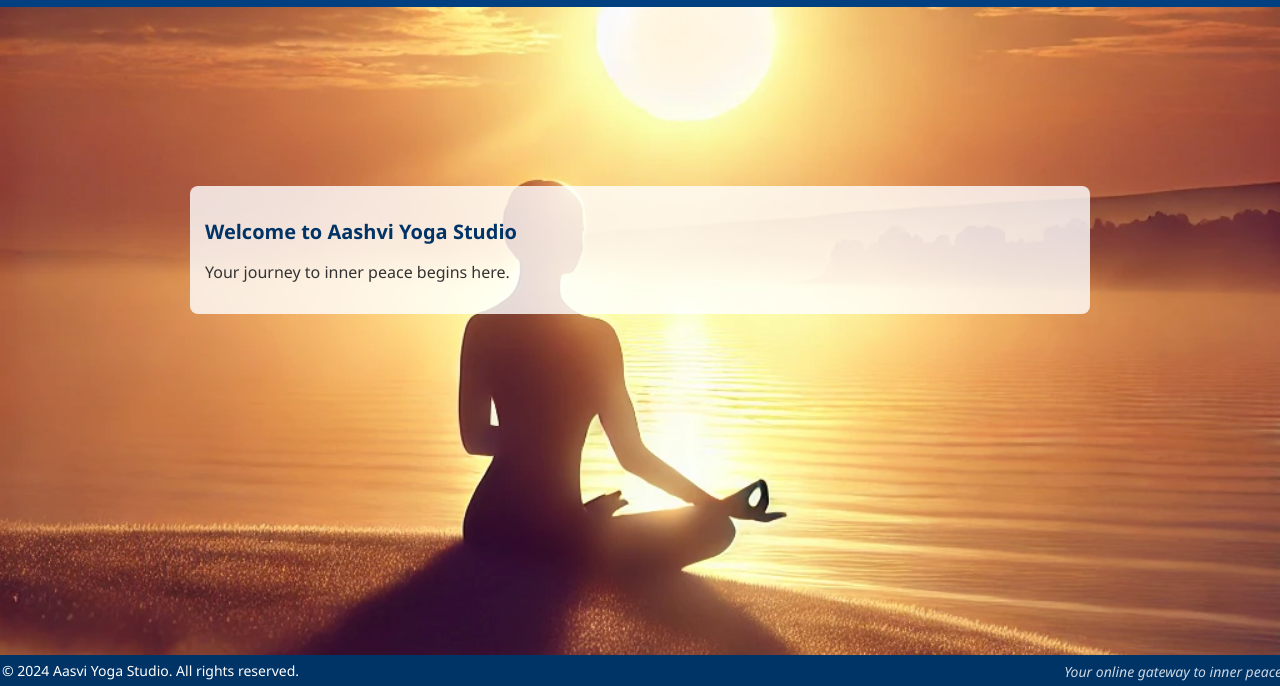
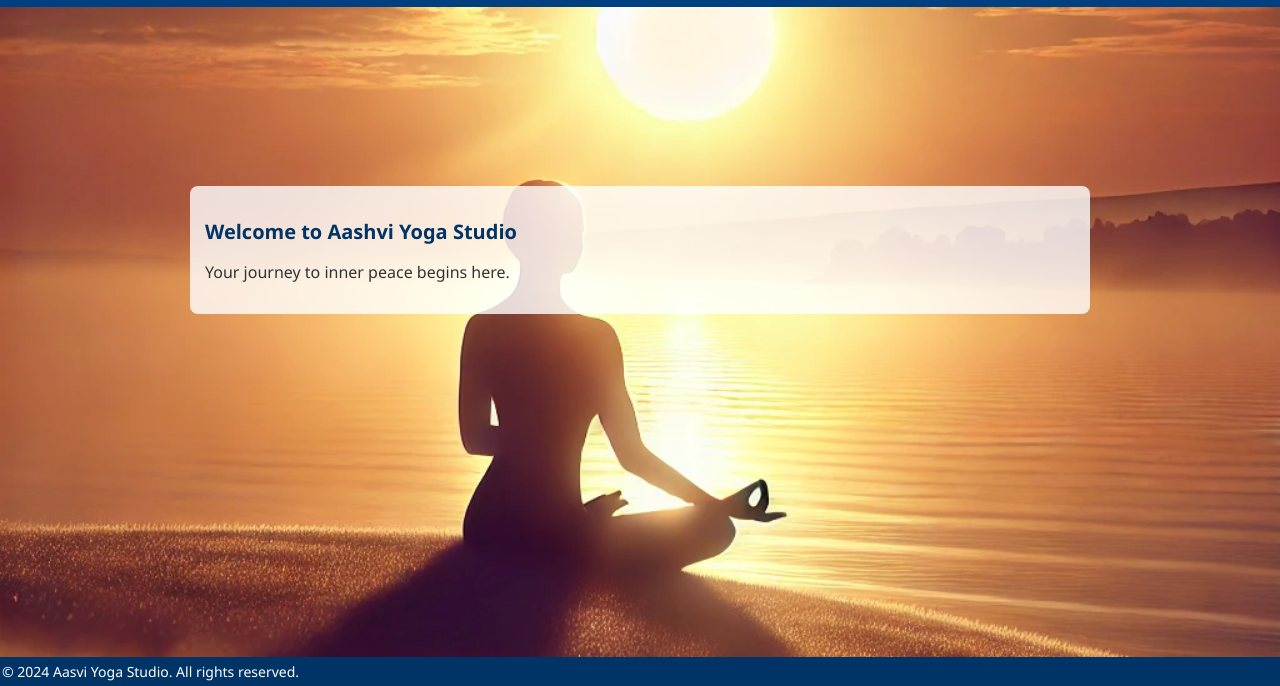
Before and after one commit to aashviyoga/studio.io, a plain HTML site: page index.html in a window 1280 px wide. Shown: the part 114-800 px from the top of the page. Drawn offline with Linux system fonts and the light colour scheme.

Commit message:
Update index.html

```diff
--- a/index.html
+++ b/index.html
@@ -385,7 +385,7 @@
     <footer>
         <p>&copy; 2024 Aasvi Yoga Studio. All rights reserved.</p>
 
-        <p class="footer-tagline">Your online gateway to inner peace</p>
+
     </footer>
 
     <!-- Lightbox -->
```
